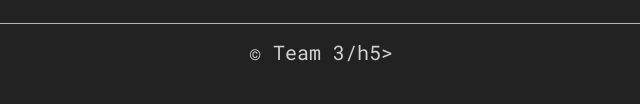
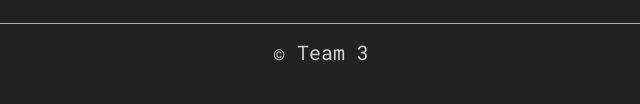
Before and after one commit to trungkien04102002/Nhapmondientoan, a plain HTML site: page about.html in a window 1280 px wide. Shown: the part 1350-1454 px from the top of the page, 319-959 px from the left. Drawn offline with nearby package versions, Linux system fonts and the light colour scheme.

Commit message:
Update about.html

```diff
--- a/about.html
+++ b/about.html
@@ -126,7 +126,7 @@
                 <p>Đại học Bách Khoa - Đại học Quốc gia TPHCM</p>
             </div>
             <hr class="light-100">
-            <div class="col-12"><h5>&copy; Team 3/h5></div>
+            <div class="col-12"><h5>&copy; Team 3<h5></div>
         </div>
     </div>
     </footer>
```
